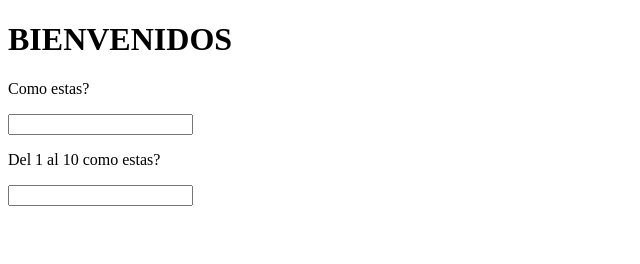
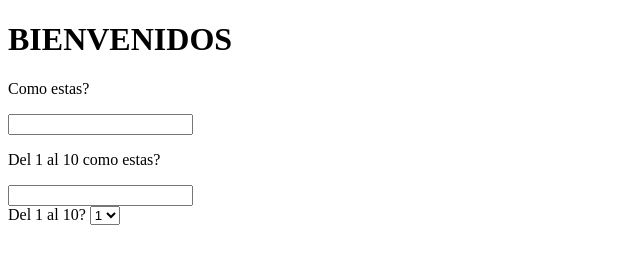
Before and after one commit to Martooooooo/PROYECTO-TIC, a plain HTML site: page PROYECTO TIC.html in a window 1280 px wide. Shown: the whole page, without its empty margins (0-640 px from the left). Drawn offline with Linux system fonts and the light colour scheme.

Commit message:
Update PROYECTO TIC.html

```diff
--- a/PROYECTO TIC.html
+++ b/PROYECTO TIC.html
@@ -16,5 +16,21 @@
     <div>
     <input type="number">
    </div>
+   <div>
+    <label for="1 al 10">Del 1 al 10?</label>
+    <select name="Del 1 al 10?" id="Del 1 al 10?">Del 1 al 10?
+
+     <option value="1">1</option>
+     <option value="1">1</option>
+     <option value="1">1</option>
+     <option value="1">1</option>
+     <option value="1">1</option>
+     <option value="1">1</option>
+     <option value="1">1</option>
+     <option value="1">1</option>
+    </select>
+   </div>
+
+
 </body>
 </html>
```
